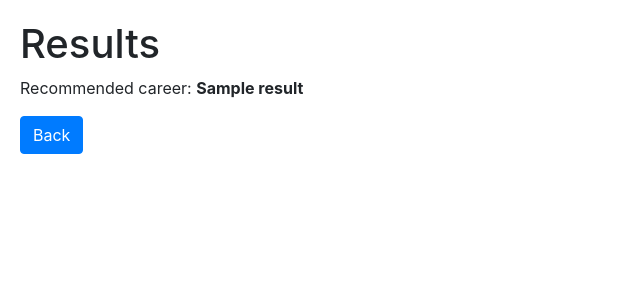
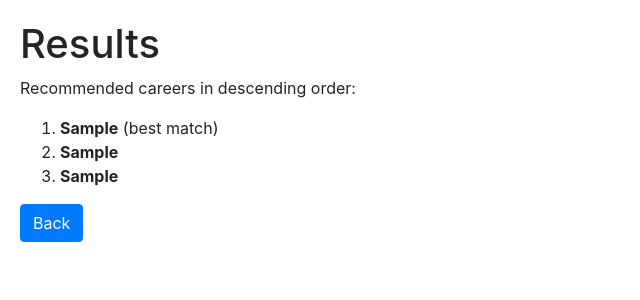
Before and after one commit to massivebird/cosc411-group-3, a Flask app: template templates/result.html in a window 1280 px wide. Shown: the top 300 px of the page, without its empty margins (0-640 px from the left). Run offline with Flask 3, Linux system fonts and the light colour scheme; the template is opened without the code that fills it: most values are stand-ins (such as "Sample title", 1, 10 or a date in 2020).

Commit message:
feat: display top 3 career recommendations

```diff
--- a/main.py
+++ b/main.py
@@ -36,7 +36,7 @@ def result_page():
     intrapersonal = (int(intrapersonal)-5)/15
     naturalist = (int(naturalist))/20
 
-    career = model.predict([[
+    careers = model.predict([[
         linguistic,
         musical,
         bodily,
@@ -47,7 +47,12 @@ def result_page():
         naturalist,
     ]])
 
-    return render_template('result.html', result=career[0])
+    return render_template(
+        'result.html',
+        career1=careers[0],
+        career2=careers[1],
+        career3=careers[2]
+    )
 
 # Create endpoints for serving static files.
 with app.test_request_context():
--- a/requirements.txt
+++ b/requirements.txt
@@ -1,6 +1,7 @@
 Flask==3.1.0
 imblearn
 matplotlib==3.10.1
+numpy
 pandas==2.2.3
 pandas==2.2.3
 scikit-learn==1.6.1
--- a/templates/result.html
+++ b/templates/result.html
@@ -11,7 +11,13 @@
    <body>
 
       <h1>Results</h1>
-      <p>Recommended career: <b>{{ result }}</b></p>
+      <p>Recommended careers in descending order:</p>
+
+      <ol>
+         <li><b>{{ career1 }}</b> (best match)</li>
+         <li><b>{{ career2 }}</b></li>
+         <li><b>{{ career3 }}</b></li>
+      </ol>
 
       <form action="/">
          <button class="btn btn-primary">Back</button>
```
Also changed, not shown: random_forest.py (+15 -5 lines).
